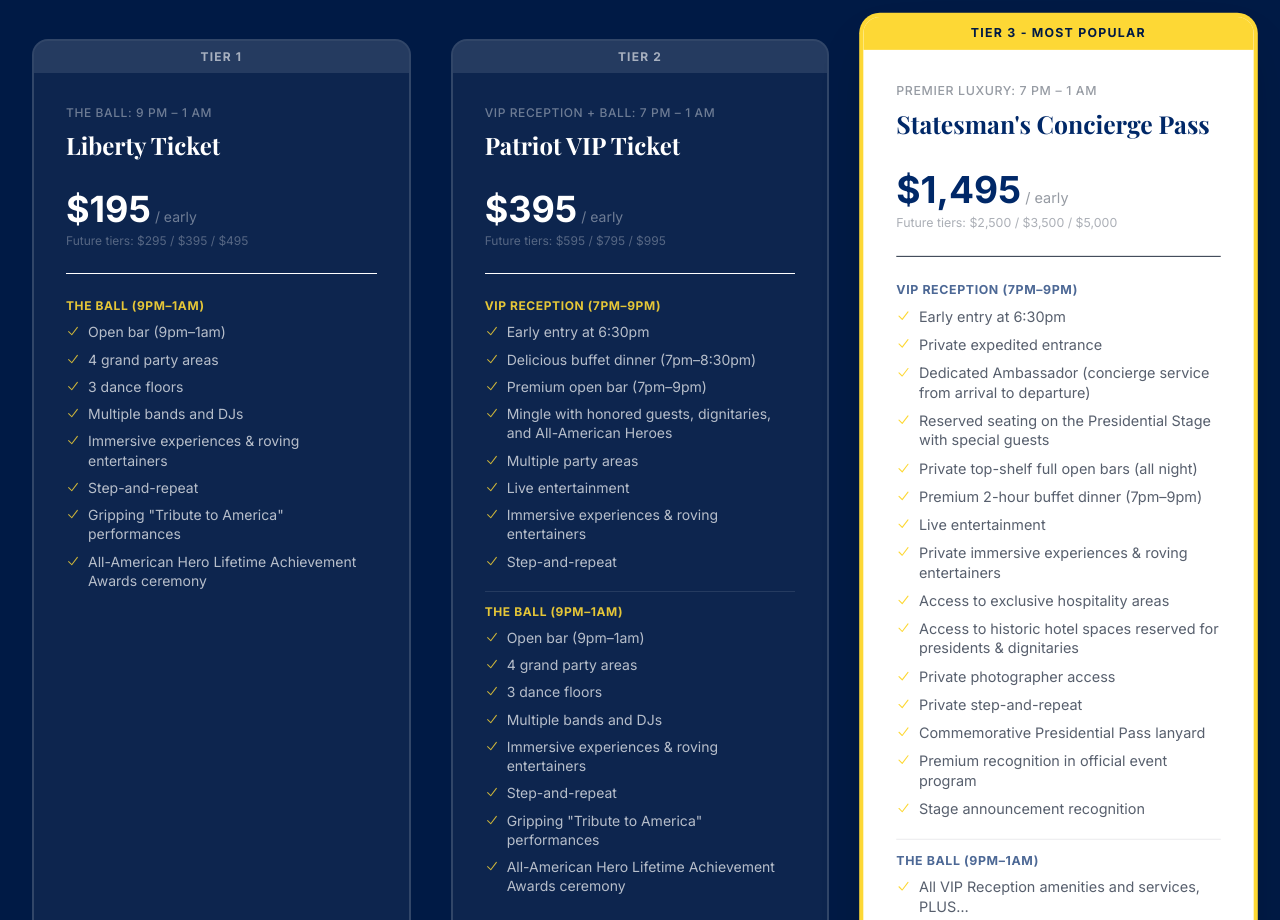
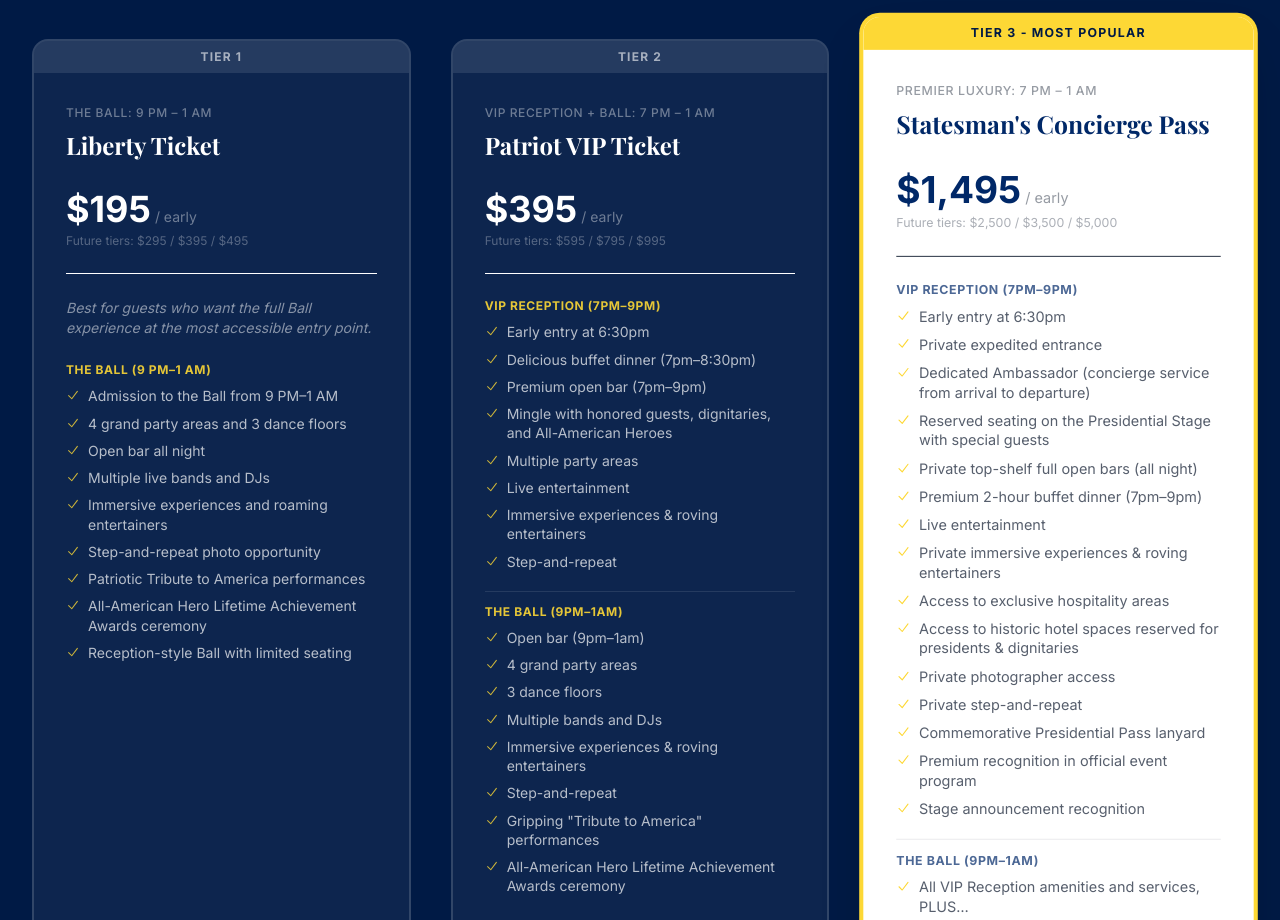
Before and after one commit to mikey-harrigan/countdown250, an Astro site: page / in a window 1280 px wide. Shown: the part 5958-6878 px from the top of the page. Built offline with nearby package versions, Linux system fonts and the light colour scheme; Astro itself is replaced by a stand-in of ours.

Commit message:
Update Liberty Ticket amenities with clearer, refined copy
Added description field, updated amenity wording per client direction.

Co-Authored-By: Claude Opus 4.6 (1M context) <noreply@anthropic.com>

```diff
--- a/src/components/Tickets.astro
+++ b/src/components/Tickets.astro
@@ -7,22 +7,24 @@ const tickets = [
     time: "The Ball: 9 PM – 1 AM",
     price: "$195",
     futurePrice: "$295 / $395 / $495",
+    description: "Best for guests who want the full Ball experience at the most accessible entry point.",
     sections: [
       {
-        heading: "The Ball (9pm–1am)",
+        heading: "The Ball (9 PM–1 AM)",
         items: [
-          "Open bar (9pm–1am)",
-          "4 grand party areas",
-          "3 dance floors",
-          "Multiple bands and DJs",
-          "Immersive experiences & roving entertainers",
-          "Step-and-repeat",
-          'Gripping "Tribute to America" performances',
+          "Admission to the Ball from 9 PM–1 AM",
+          "4 grand party areas and 3 dance floors",
+          "Open bar all night",
+          "Multiple live bands and DJs",
+          "Immersive experiences and roaming entertainers",
+          "Step-and-repeat photo opportunity",
+          "Patriotic Tribute to America performances",
           "All-American Hero Lifetime Achievement Awards ceremony",
+          "Reception-style Ball with limited seating",
         ],
       },
     ],
-    note: "Reception-style Ball with limited seating",
+    note: "",
     highlight: false,
     badge: "",
     tier: 1,
@@ -224,6 +226,12 @@ const hostPackages = [
               </p>
             </div>
 
+            {ticket.description && (
+              <p class={`text-sm mb-6 italic ${ticket.highlight ? 'text-slate/60' : 'text-white/50'}`}>
+                {ticket.description}
+              </p>
+            )}
+
             <div class="space-y-5 mb-8 flex-grow">
               {ticket.sections.map((section, si) => (
                 <div>
```
